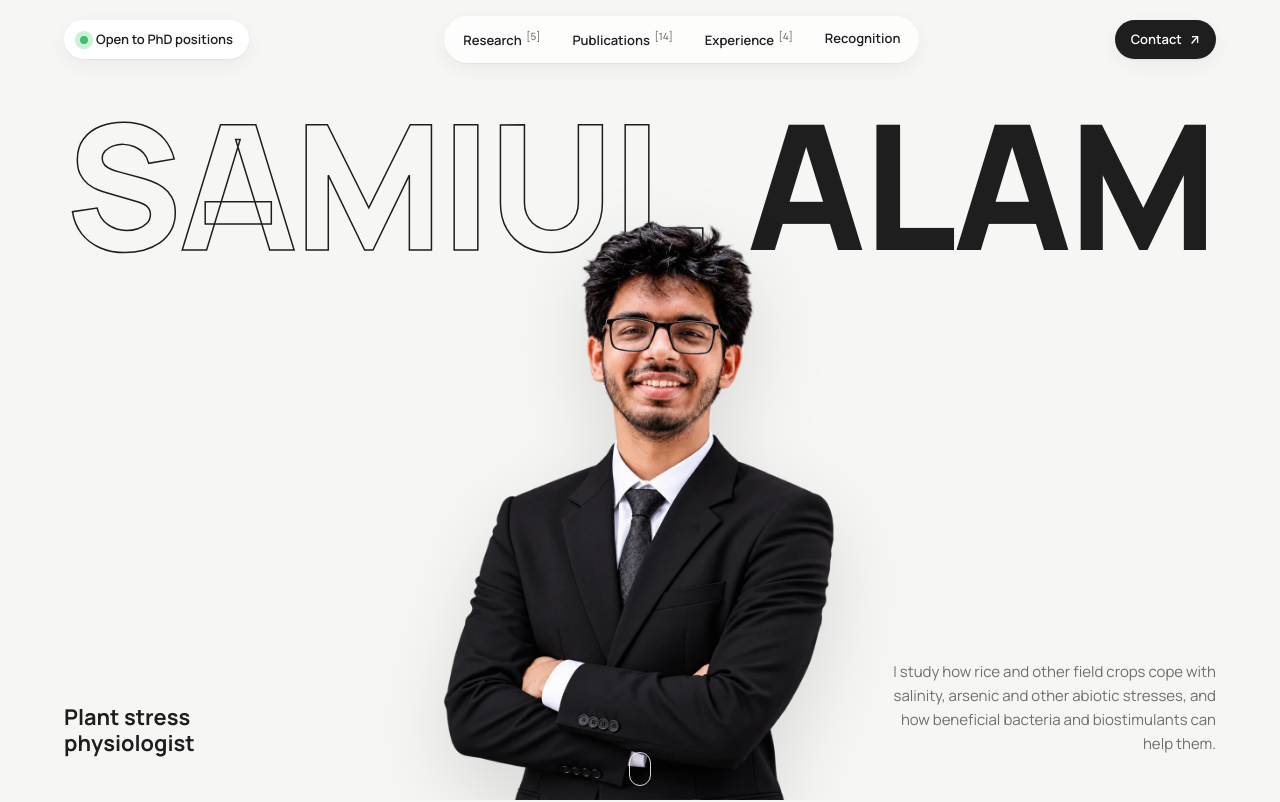
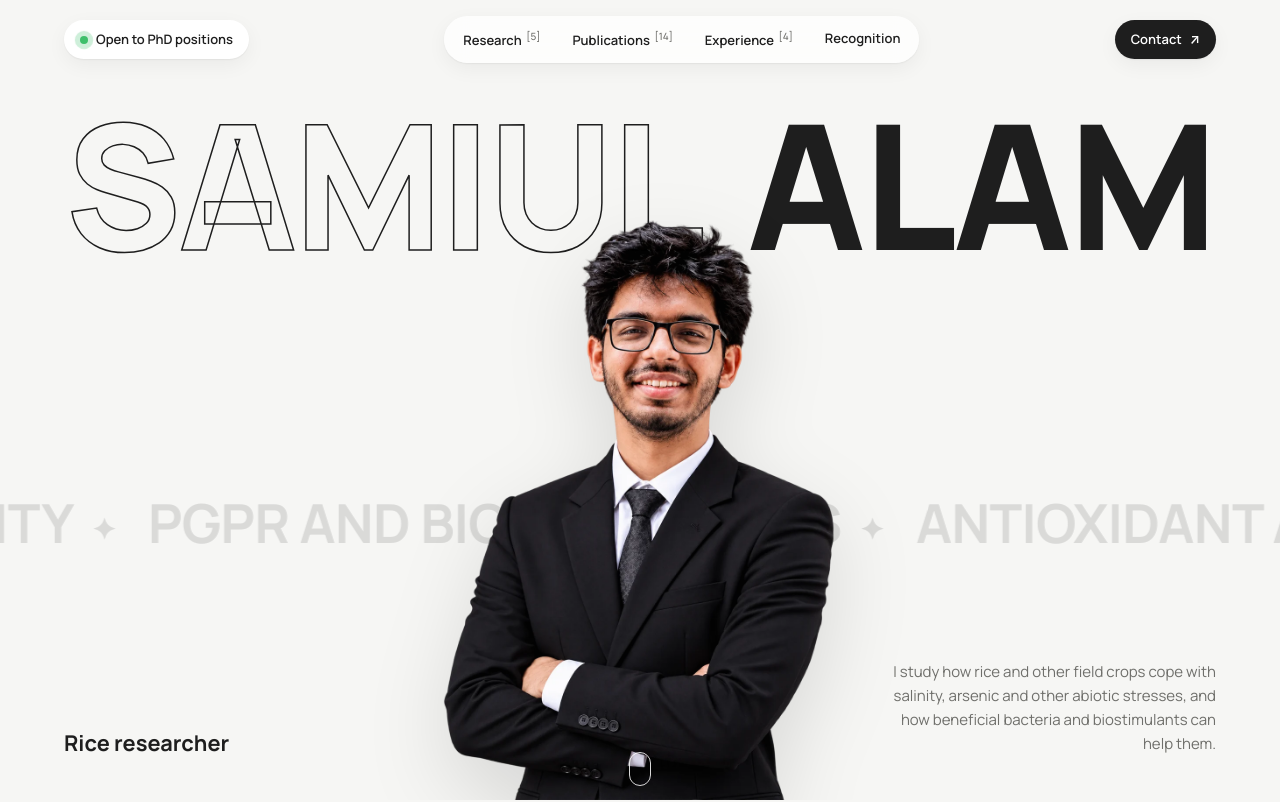
Before and after one commit to kbdsamiul/kbdsamiul.github.io, a plain HTML site: page index.html in a window 1280 px wide. Shown: the top 802 px of the page. Drawn offline with Linux system fonts and the light colour scheme.

Commit message:
Add hero animations
Keyword marquee, rotating role text, name split on scroll and pointer parallax.

Co-Authored-By: Claude Fable 5.2 <noreply@anthropic.com>
Claude-Session: https://claude.ai/code/session_01LgTaKnVQKbpBZH8S64jdMi

```diff
--- a/css/style.css
+++ b/css/style.css
@@ -106,6 +106,16 @@ body:not(.is-loading) .hero__name .ch > span { transform: none; }
   filter: drop-shadow(0 30px 40px rgba(0,0,0,.12));
 }
 body:not(.is-loading) .hero__portrait img { transform: none; }
+
+.hero__name .word { will-change: transform; }
+.hero__marquee { position: absolute; left: 0; right: 0; top: 60svh; z-index: 1; overflow: hidden; white-space: nowrap; pointer-events: none; transition: opacity 1.2s var(--ease) 1.4s; }
+.is-loading .hero__marquee { opacity: 0; }
+.hero__marquee div { display: inline-flex; animation: marquee 48s linear infinite; will-change: transform; }
+.hero__marquee span { font-size: clamp(26px, 4.2vw, 60px); font-weight: 700; text-transform: uppercase; letter-spacing: -.01em; color: rgba(30,30,30,.13); padding-right: .6em; }
+.hero__marquee span::after { content: "\2726"; margin-left: .6em; font-size: .55em; vertical-align: middle; }
+@keyframes marquee { to { transform: translateX(-50%); } }
+.hero__role span { display: inline-block; transition: opacity .45s var(--ease), transform .45s var(--ease); }
+.hero__role span.out { opacity: 0; transform: translateY(-12px); }
 
 .hero__foot {
   position: absolute; left: var(--pad); right: var(--pad); bottom: 44px; z-index: 3;
@@ -258,6 +268,7 @@ body.curtain .contact { position: fixed; inset: auto 0 0 0; }
   .hero__name .outline { -webkit-text-stroke-width: 1.2px; }
   .hero { display: flex; flex-direction: column; justify-content: flex-end; padding: 0; }
   .hero__portrait { position: relative; bottom: auto; height: 50svh; flex: none; }
+  .hero__marquee { top: 52svh; }
   .hero__foot { position: relative; left: auto; right: auto; bottom: auto; flex-direction: column; align-items: flex-start; gap: 6px; padding: 16px var(--pad) 56px; background: var(--bg); border-top: 1px solid var(--line); }
   .hero__tag { text-align: left; font-size: 14px; max-width: none; }
   .skill li { border-radius: 14px; }
--- a/data/content.js
+++ b/data/content.js
@@ -8,6 +8,8 @@ window.SITE = {
 
   name: { first: "Samiul", last: "Alam" },
   role: "Plant stress physiologist",
+  /* These rotate in the hero. Keep one item to switch the rotation off. */
+  roles: ["Plant stress physiologist", "Agronomist", "Rice researcher", "Photographer"],
   status: "Open to PhD positions",
   tagline: "I study how rice and other field crops cope with salinity, arsenic and other abiotic stresses, and how beneficial bacteria and biostimulants can help them.",
   portrait: "assets/img/portrait.webp",
--- a/index.html
+++ b/index.html
@@ -36,9 +36,10 @@
     <!-- HERO -->
     <section class="hero" id="top">
       <h1 class="hero__name" id="heroName" aria-label="Samiul Alam"></h1>
+      <div class="hero__marquee" id="heroMarquee" aria-hidden="true"></div>
       <div class="hero__portrait" id="heroPortrait"><img id="portraitImg" alt="Portrait of Samiul Alam" width="900" height="1352"></div>
       <div class="hero__foot">
-        <p class="hero__role"><span data-bind="role"></span></p>
+        <p class="hero__role"><span id="roleText" data-bind="role"></span></p>
         <p class="hero__tag" data-bind="tagline"></p>
       </div>
       <a class="hero__cue" href="#about" aria-label="Scroll to about"><span></span></a>
--- a/js/main.js
+++ b/js/main.js
@@ -30,6 +30,24 @@
   nameEl.appendChild(word(D.name.first, "outline", 0));
   nameEl.appendChild(word(D.name.last, "solid", D.name.first.length));
   $("#portraitImg").src = D.portrait;
+
+  var mq = $("#heroMarquee");
+  if (mq && (D.research || []).length) {
+    var words = D.research.map(function (r) { return "<span>" + r.title + "</span>"; }).join("");
+    mq.innerHTML = "<div>" + words + words + words + words + "</div>";
+  }
+  var roles = (D.roles && D.roles.length ? D.roles : [D.role]), roleEl = $("#roleText"), roleI = 0;
+  roleEl.textContent = roles[0];
+  if (roles.length > 1 && !reduce) {
+    setInterval(function () {
+      roleEl.classList.add("out");
+      setTimeout(function () {
+        roleI = (roleI + 1) % roles.length; roleEl.textContent = roles[roleI];
+        roleEl.style.transition = "none"; roleEl.style.transform = "translateY(12px)";
+        void roleEl.offsetWidth; roleEl.style.transition = ""; roleEl.style.transform = ""; roleEl.classList.remove("out");
+      }, 450);
+    }, 2800);
+  }
 
   function fitName() {
     var stacked = window.innerWidth <= 700;
@@ -203,6 +221,27 @@
   /* ---------- scroll driven effects ---------- */
   var bar = $("#progressBar"), topbar = $("#topbar"), portrait = $("#heroPortrait");
   var ghosts = $$(".ghost"), dark = $(".dark-inner"), lastY = 0, ticking = false;
+  var heroWords = $$(".word", nameEl), mx = 0, my = 0, tx = 0, ty = 0, pointerLoop = false;
+  function heroMotion(y) {
+    portrait.style.transform = "translate(calc(-50% + " + (mx * 18).toFixed(1) + "px), " + (y * 0.14 + my * 10).toFixed(1) + "px)";
+    var split = Math.min(y * 0.35, window.innerWidth * 0.5);
+    heroWords.forEach(function (w, i) {
+      var dir = i === 0 ? -1 : 1;
+      w.style.transform = "translate(" + (dir * split - mx * 14).toFixed(1) + "px, " + (-my * 8).toFixed(1) + "px)";
+    });
+  }
+  function pointerStep() {
+    mx += (tx - mx) * 0.08; my += (ty - my) * 0.08;
+    heroMotion(window.scrollY);
+    if (Math.abs(tx - mx) > 0.002 || Math.abs(ty - my) > 0.002) requestAnimationFrame(pointerStep); else pointerLoop = false;
+  }
+  if (!reduce && window.matchMedia("(pointer: fine)").matches) {
+    $(".hero").addEventListener("mousemove", function (e) {
+      tx = e.clientX / window.innerWidth * 2 - 1; ty = e.clientY / window.innerHeight * 2 - 1;
+      if (!pointerLoop) { pointerLoop = true; requestAnimationFrame(pointerStep); }
+    });
+    $(".hero").addEventListener("mouseleave", function () { tx = 0; ty = 0; if (!pointerLoop) { pointerLoop = true; requestAnimationFrame(pointerStep); } });
+  }
   function onFrame() {
     ticking = false;
     var y = window.scrollY, vh = window.innerHeight;
@@ -212,7 +251,7 @@
     if (y < lastY - 2) topbar.classList.remove("is-hidden");
     lastY = y;
     if (reduce) return;
-    if (y < vh) portrait.style.transform = "translate(-50%, " + (y * 0.14) + "px)";
+    if (y < vh) heroMotion(y);
     ghosts.forEach(function (g) {
       var r = g.parentNode.getBoundingClientRect();
       if (r.bottom < -200 || r.top > vh + 200) return;
```
